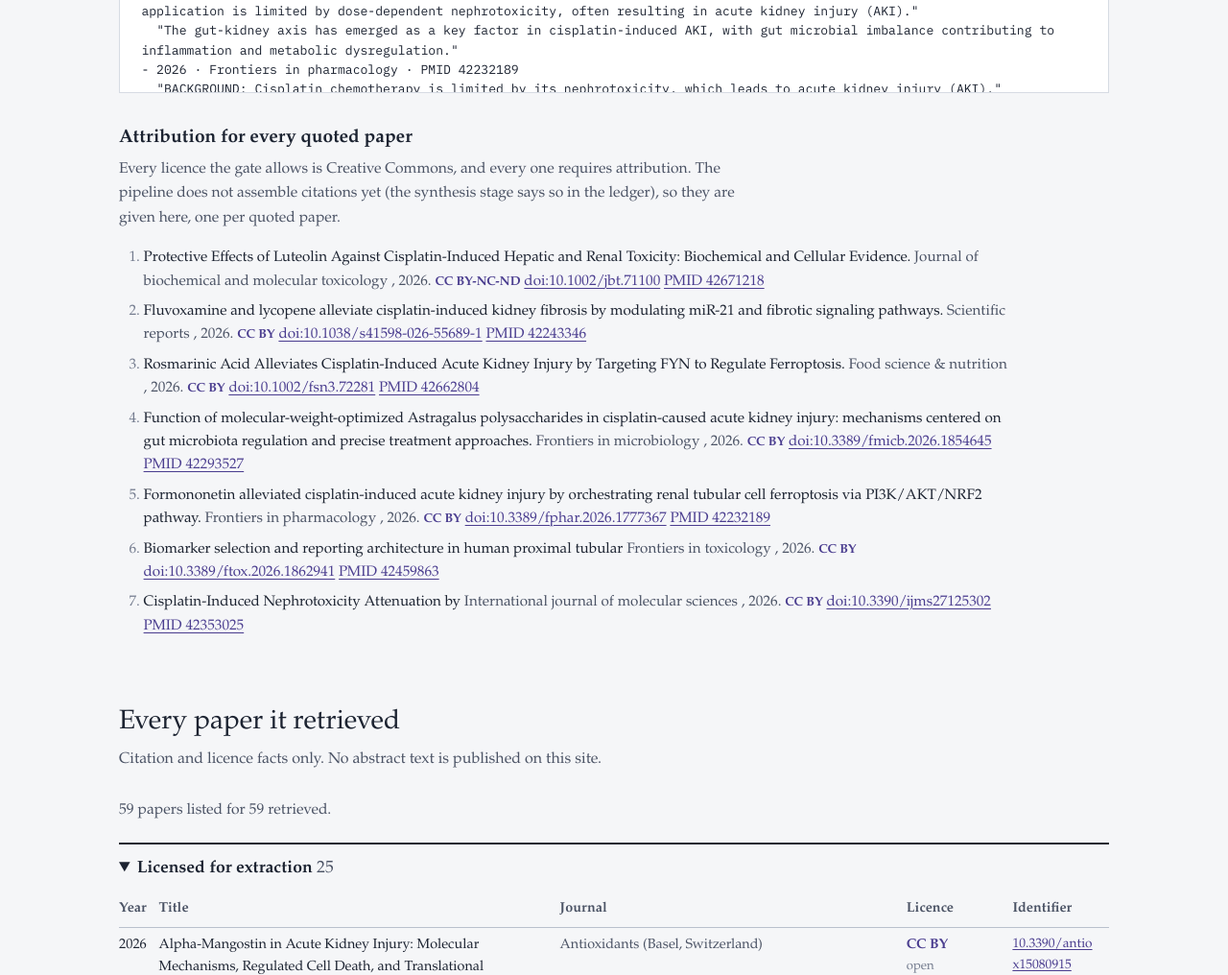
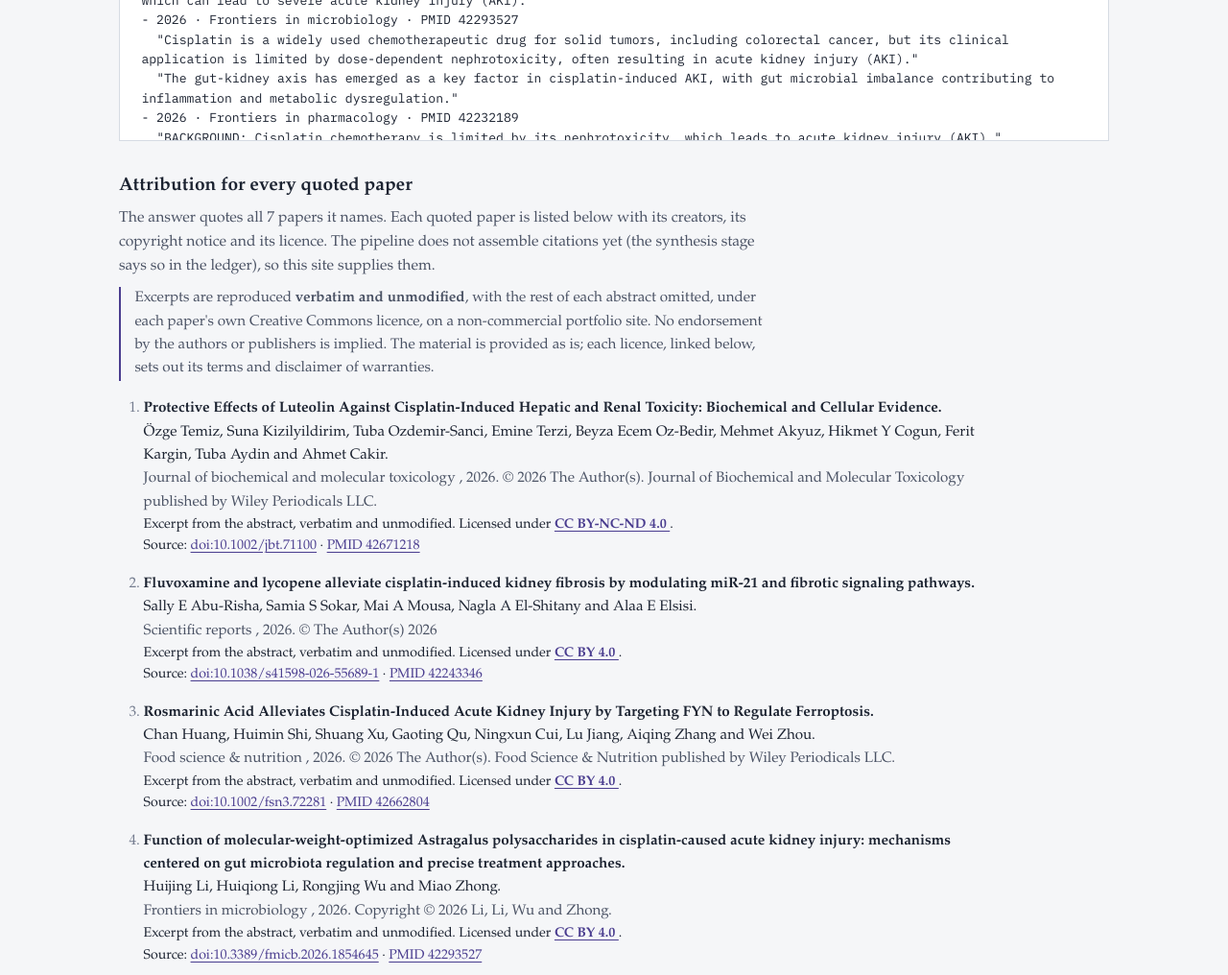
Before and after one commit to emiliourbinaar/BioLit-Copilot, an Astro site in the folder frontend/: page /runs/cisplatin-nephrotoxicity/ in a window 1280 px wide. Shown: the part 3440-4456 px from the top of the page at 96% size. Built offline with nearby package versions, Linux system fonts and the light colour scheme; Astro itself is replaced by a stand-in of ours.

Commit message:
feat(frontend): render full attribution beside every quoted excerpt
The run page's answer is now followed by an attribution entry for each paper it quotes, and
only those: title; every creator, never "et al."; journal and year; the publisher's copyright
notice as written, or a statement that none was supplied; "Excerpt from the abstract,
verbatim and unmodified" with a link to the Creative Commons deed at the version the
publisher granted (`rel="license"`); and DOI and PubMed source links.

Above the answer, the caveat says every quoted sentence is an excerpt from its paper's
abstract, copied verbatim. A terms note reads the licences strictly: excerpts unmodified,
the rest of each abstract omitted, a non-commercial site, no endorsement implied, and the
material provided as is under each linked licence. The site footer carries the
non-commercial and no-endorsement statement on every page, and the paper table links each
licence to its deed.

`deedLabel` names the licence from the deed URL alone (CC BY 2.5, CC BY-NC-ND 4.0), so the
label cannot state a version other than the one its link opens. Tested against every excerpt
in the committed fixtures. Built with 0 errors and 0 warnings; checked by screenshot at 1280px
and 390px with no horizontal overflow.

Written test-first by hand where tdd-guard's validator was unavailable.

```diff
--- a/frontend/src/components/AnswerPane.astro
+++ b/frontend/src/components/AnswerPane.astro
@@ -5,56 +5,87 @@
  * pipeline's own output. If the raw MeSH ids look unfriendly, the fix belongs in
  * `synth/template.py`, where it is pinned and regenerates the fixtures.
  */
-import { citedPaperIds, licenceLabel, type FixtureRun } from "../lib/fixtures";
+import {
+  citedPaperIds,
+  creators,
+  deedLabel,
+  excerptedPaperIds,
+  type FixtureRun,
+} from "../lib/fixtures";
 
 interface Props {
   run: FixtureRun;
 }
 
 const { run } = Astro.props;
-const cited = citedPaperIds(run).map((id) => ({ id, paper: run.papers[id]! }));
+const named = citedPaperIds(run).length;
+const quoted = excerptedPaperIds(run).map((id) => ({ id, paper: run.papers[id]! }));
 ---
 
 <p class="caveat">
   <strong>This is the pipeline's output, unedited.</strong> The deterministic template
   (ADR-0019) heads each cluster with raw MeSH ids; the cluster list above names them. Every
-  quoted sentence in it comes from an abstract the licence gate allowed.
+  sentence in quotation marks is <strong>an excerpt from the abstract</strong> of the paper
+  stamped above it, copied verbatim: not paraphrased, shortened or joined. The generator refuses
+  to publish one that differs from its source by a single character.
 </p>
 
 <pre class="answer" tabindex="0" aria-label="Pipeline answer, verbatim">{run.answer}</pre>
 
-<div class="attribution">
-  <h3>Attribution for every quoted paper</h3>
+<section class="attribution" aria-labelledby="attribution-heading">
+  <h3 id="attribution-heading">Attribution for every quoted paper</h3>
   <p class="quiet">
-    Every licence the gate allows is Creative Commons, and every one requires attribution. The
-    pipeline does not assemble citations yet (the synthesis stage says so in the ledger), so
-    they are given here, one per quoted paper.
+    {
+      quoted.length === named
+        ? `The answer quotes all ${named} papers it names.`
+        : `The answer quotes ${quoted.length} of the ${named} papers it names; the rest print "(no finding sentence extracted)" and are not excerpted.`
+    }{" "}
+    Each quoted paper is listed below with its creators, its copyright
+    notice and its licence. The pipeline does not assemble citations yet (the synthesis stage
+    says so in the ledger), so this site supplies them.
+  </p>
+  <p class="terms">
+    Excerpts are reproduced <strong>verbatim and unmodified</strong>, with the rest of each abstract
+    omitted, under each paper's own Creative Commons licence, on a non-commercial portfolio site.
+    No endorsement by the authors or publishers is implied. The material is provided as is; each
+    licence, linked below, sets out its terms and disclaimer of warranties.
   </p>
   <ol class="cites">
     {
-      cited.map(({ id, paper }) => (
+      quoted.map(({ id, paper }) => (
         <li>
-          <span class="title">{paper.title}</span>{" "}
+          <span class="title">{paper.title}</span>
+          <span class="creators">{creators(paper.authors)}.</span>
           <span class="quiet">
             {paper.journal}
-            {paper.year ? `, ${paper.year}` : ""}.
-          </span>{" "}
-          <span class="licence">{licenceLabel(paper.license)}</span>{" "}
+            {paper.year ? `, ${paper.year}` : ""}.{" "}
+            {paper.copyright ?? "No copyright notice supplied with the article."}
+          </span>
+          <span class="terms-line">
+            Excerpt from the abstract, verbatim and unmodified. Licensed under{" "}
+            <a class="licence" href={paper.license_url!} rel="license">
+              {deedLabel(paper.license_url!)}
+            </a>
+            .
+          </span>
+          <span class="source">
+            Source:{" "}
             {paper.doi && <a href={`https://doi.org/${paper.doi}`}>doi:{paper.doi}</a>}
             {paper.pmid && (
               <>
-              {" "}
+                {paper.doi && " · "}
                 <a class="pmid" href={`https://pubmed.ncbi.nlm.nih.gov/${paper.pmid}/`}>
                   PMID {paper.pmid}
                 </a>
               </>
             )}
             {!paper.doi && !paper.pmid && <span class="mono">{id}</span>}
+          </span>
         </li>
       ))
     }
   </ol>
-</div>
+</section>
 
 <style>
   .answer {
@@ -80,11 +111,18 @@ const cited = citedPaperIds(run).map((id) => ({ id, paper: run.papers[id]! }));
     font-size: 0.98rem;
     max-width: var(--measure);
   }
+  .terms {
+    max-width: var(--measure);
+    font-size: 0.95rem;
+    border-left: 2px solid var(--hema);
+    padding-left: 0.9rem;
+    color: var(--ink-2);
+  }
   .cites {
     margin: 0.5rem 0 0;
     padding-left: 1.6rem;
     display: grid;
-    gap: 0.45rem;
+    gap: 1rem;
     font-size: 0.95rem;
     max-width: 58rem;
   }
@@ -92,8 +130,17 @@ const cited = citedPaperIds(run).map((id) => ({ id, paper: run.papers[id]! }));
     color: var(--ink-3);
     font-variant-numeric: tabular-nums;
   }
+  .cites li > span {
+    display: block;
+  }
+  .title {
+    font-weight: 600;
+  }
+  .terms-line,
+  .source {
+    font-size: 0.88rem;
+  }
   .licence {
-    font-size: 0.82rem;
     font-weight: 600;
     color: var(--hema);
     white-space: nowrap;
--- a/frontend/src/components/PaperTable.astro
+++ b/frontend/src/components/PaperTable.astro
@@ -4,7 +4,13 @@
  * abstract text anywhere in the data -- the fixture schema has no field for it -- and this
  * component must not invent one.
  */
-import { licenceLabel, stageByName, type FixtureRun, type PaperStub } from "../lib/fixtures";
+import {
+  deedLabel,
+  licenceLabel,
+  stageByName,
+  type FixtureRun,
+  type PaperStub,
+} from "../lib/fixtures";
 
 interface Props {
   run: FixtureRun;
@@ -72,7 +78,13 @@ const collapsed = stageByName(run, "licence_gate")?.dropped?.["duplicate_paper_i
                 <td>{paper.title}</td>
                 <td class="quiet">{paper.journal ?? ""}</td>
                 <td class="licence">
-                  {licenceLabel(paper.license)}
+                  {paper.license_url ? (
+                    <a href={paper.license_url} rel="license">
+                      {deedLabel(paper.license_url)}
+                    </a>
+                  ) : (
+                    licenceLabel(paper.license)
+                  )}
                   <span class="tier"> {paper.license_tier.replace("_", "-")}</span>
                 </td>
                 <td class="ident">
--- a/frontend/src/layouts/Base.astro
+++ b/frontend/src/layouts/Base.astro
@@ -66,6 +66,12 @@ const base = import.meta.env.BASE_URL;
           A static site. Every page is built from a committed, licence-checked record of one
           pipeline run; nothing is queried live. Source and records on <a href={REPO_URL}>GitHub</a>.
         </p>
+        <p>
+          A non-commercial portfolio project. Quoted sentences are verbatim, unmodified excerpts
+          from the abstracts of papers published under Creative Commons licences; they remain the
+          work of their authors, and each is attributed, with its licence, beside the answer that
+          quotes it. No endorsement by any author or publisher is implied.
+        </p>
       </div>
     </footer>
   </body>
@@ -131,6 +137,9 @@ const base = import.meta.env.BASE_URL;
   main {
     padding-bottom: 5rem;
   }
+  .site-footer p + p {
+    margin-top: 0.6rem;
+  }
   .site-footer {
     border-top: 1px solid var(--rule);
     padding-block: 1.5rem 2.5rem;
--- a/frontend/src/lib/fixture-types.ts
+++ b/frontend/src/lib/fixture-types.ts
@@ -41,6 +41,7 @@ export type Doi = string | null;
 export type Pmid = string | null;
 export type License = string | null;
 export type LicenseUrl = string | null;
+export type Copyright = string | null;
 export type LicenseTier = string;
 export type ExtractionAllowed = boolean;
 export type Excerpted = boolean;
@@ -131,6 +132,7 @@ export interface PaperStub {
   pmid?: Pmid;
   license?: License;
   license_url?: LicenseUrl;
+  copyright?: Copyright;
   license_tier: LicenseTier;
   extraction_allowed: ExtractionAllowed;
   excerpted: Excerpted;
--- a/frontend/src/lib/fixtures.ts
+++ b/frontend/src/lib/fixtures.ts
@@ -208,6 +208,16 @@ export function licenceLabel(token: string | null | undefined): string {
   return `CC ${rest.join("-").toUpperCase()}`;
 }
 
+/**
+ * `https://creativecommons.org/licenses/by-nc-nd/4.0/` -> `CC BY-NC-ND 4.0`. Read from the deed
+ * URL alone, so the label cannot name a version other than the one the link opens.
+ */
+export function deedLabel(url: string): string {
+  const [kind, code, version, port] = new URL(url).pathname.split("/").filter(Boolean);
+  const name = kind === "publicdomain" && code === "zero" ? "CC0" : `CC ${code!.toUpperCase()}`;
+  return [name, version, port?.toUpperCase()].filter(Boolean).join(" ");
+}
+
 /** Every creator, in PubMed's order. Never shortened to "et al.": attribution names them all. */
 export function creators(authors: string[]): string {
   if (authors.length === 0) return "No authors listed in PubMed";
```
Also changed, not shown: frontend/src/schema/fixture-run.schema.json (+12 -0 lines), frontend/tests/fixtures.test.ts (+16 -0 lines). Lines whose indentation alone changed are shown as unchanged.
